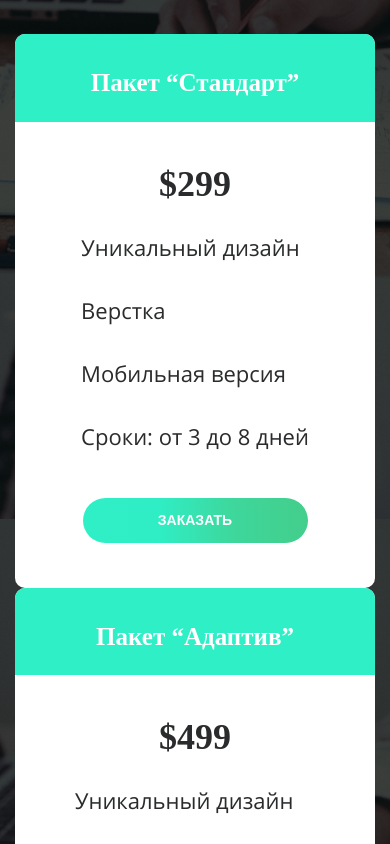
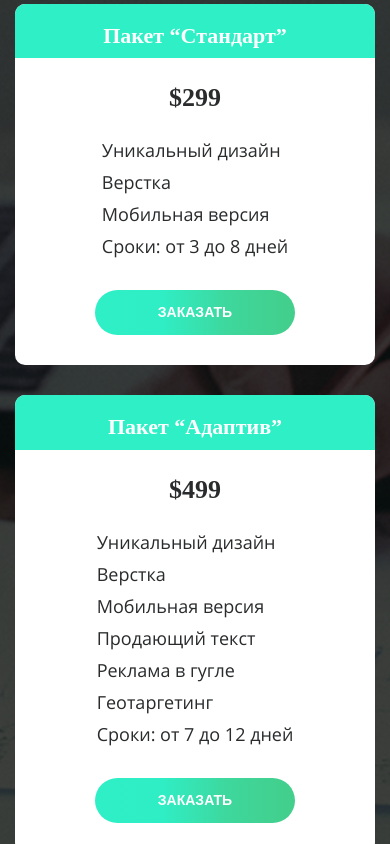
Before and after one commit to YuriyShandor/MyMind, a plain HTML site: page index.html in a window 390 px wide. Shown: the part 4440-5284 px from the top of the page. Drawn offline with nearby package versions, Linux system fonts and the light colour scheme; a script that the page names is missing; a web font is replaced by a local one.

Commit message:
Add Section Pricing. Mod_02

```diff
--- a/index.html
+++ b/index.html
@@ -153,7 +153,7 @@
         <p class="section-heading__discr">Стоимость лендинга будет зависеть от сложности проекта. Для того, чтобы мы просчитали стоимость Landing Page, оставьте свои контактные данные. Мы вышлем вам небольшой бриф, составленный нашими маркетологами и разработчиками, который поможет нам назвать максимально точную цену посадочной страницы.</p>
       </div>
       <div class="row pricing-block">
-        <div class="col-xl-4 col-lg-4 col-md-6 col-sm-6">
+        <div class="col-xl-4 col-lg-4 col-md-6 col-sm-6 pricing-block__item-cover">
           <div class="pricing-block__item">
             <div class="pricing-block__item-ttl">
               <h4>Пакет “Стандарт”</h4>
@@ -168,7 +168,7 @@
             <button class="mymind-btn">ЗАКАЗАТЬ</button>
           </div>
         </div>
-        <div class="col-xl-4 col-lg-4 col-md-6 col-sm-6">
+        <div class="col-xl-4 col-lg-4 col-md-6 col-sm-6 pricing-block__item-cover">
           <div class="pricing-block__item">
             <div class="pricing-block__item-ttl">
               <h4>Пакет “Адаптив”</h4>
@@ -186,7 +186,7 @@
             <button class="mymind-btn">ЗАКАЗАТЬ</button>
           </div>
         </div>
-        <div class="col-xl-4 col-lg-4 col-md-6 col-sm-6">
+        <div class="col-xl-4 col-lg-4 col-md-6 col-sm-6 pricing-block__item-cover">
           <div class="pricing-block__item">
             <div class="pricing-block__item-ttl">
               <h4>Пакет “Премиум”</h4>
--- a/scss/style.scss
+++ b/scss/style.scss
@@ -882,7 +882,6 @@ section {
   &-block {
     margin-top: 60px;
 
-
     &__item {
       width: 100%;
       height: 100%;
@@ -946,15 +945,169 @@ section {
 }
 
 @media only screen and (max-width : 1199px) {
+  .pricing {
+    padding: 60px 0;
 
+    .section-heading {
+      &__line {
+        margin-top: 15px;
+        margin-bottom: 20px;
+      }
+    }
+
+    &-block {
+      margin-top: 50px;
+
+
+      &__item {
+        border-radius: 10px;
+        padding-bottom: 35px;
+
+        &-ttl {
+          padding-top: 30px;
+          padding-bottom: 20px;
+          border-radius: 10px 10px 0 0;
+
+          h4 {
+            font-size: 24px;
+          }
+        }
+
+        &-price {
+          margin-top: 30px;
+          font-size: 34px;
+        }
+
+        &-services {
+          margin-top: 10px;
+          margin-bottom: 35px;
+
+          li {
+            margin-top: 15px;
+            font-size: 20px;
+          }
+        }
+
+        .mymind-btn {
+          min-width: 225px;
+        }
+      }
+    }
+  }
 }
 
 @media only screen and (max-width : 991px) {
+  .pricing {
+    padding: 60px 0;
+    background-attachment: scroll;
 
+    .section-heading {
+      &__line {
+        margin-top: 15px;
+        margin-bottom: 20px;
+      }
+    }
+
+    &-block {
+      margin-top: 10px;
+      -webkit-box-pack: center;
+          -ms-flex-pack: center;
+              justify-content: center;
+
+      &__item-cover {
+        margin-top: 30px;
+      }
+
+      &__item {
+        border-radius: 10px;
+        padding-bottom: 30px;
+
+        &-ttl {
+          padding-top: 25px;
+          padding-bottom: 15px;
+          border-radius: 10px 10px 0 0;
+
+          h4 {
+            font-size: 24px;
+          }
+        }
+
+        &-price {
+          margin-top: 25px;
+          font-size: 30px;
+        }
+
+        &-services {
+          margin-top: 15px;
+          margin-bottom: 30px;
+
+          li {
+            margin-top: 5px;
+            font-size: 20px;
+          }
+        }
+
+        .mymind-btn {
+          min-width: 225px;
+        }
+      }
+    }
+  }
 }
 
 @media only screen and (max-width : 767px) {
+  .pricing {
+    padding: 50px 0;
 
+    .section-heading {
+      &__line {
+        margin-top: 15px;
+        margin-bottom: 20px;
+      }
+    }
+
+    &-block {
+      margin-top: 10px;
+
+      &__item-cover {
+        margin-top: 30px;
+      }
+
+      &__item {
+        border-radius: 10px;
+        padding-bottom: 30px;
+
+        &-ttl {
+          padding-top: 20px;
+          padding-bottom: 10px;
+          border-radius: 10px 10px 0 0;
+
+          h4 {
+            font-size: 22px;
+          }
+        }
+
+        &-price {
+          margin-top: 20px;
+          font-size: 26px;
+        }
+
+        &-services {
+          margin-top: 15px;
+          margin-bottom: 30px;
+
+          li {
+            margin-top: 5px;
+            font-size: 18px;
+          }
+        }
+
+        .mymind-btn {
+          min-width: 200px;
+        }
+      }
+    }
+  }
 }
 
 @media only screen and (max-width : 576px) {
```
Also changed, not shown: css/style.css.
